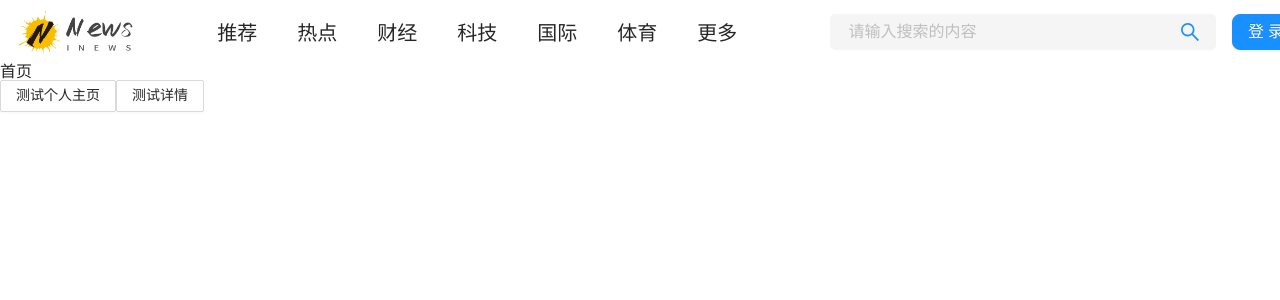
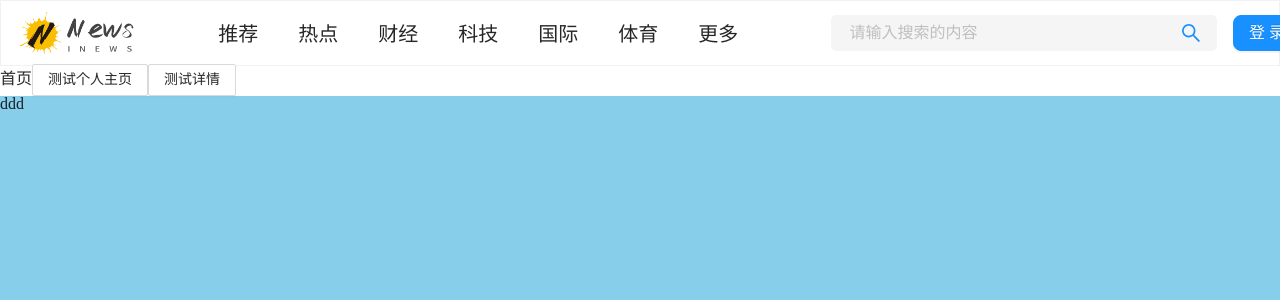
Before and after one commit to linjunc/iNews, a React (Create React App) app: page / in a window 1280 px wide. Shown: the top 300 px of the page. Built offline with nearby package versions, Linux system fonts and the light colour scheme.

Commit message:
feat: add layout header animate

```diff
--- a/package.json
+++ b/package.json
@@ -10,6 +10,7 @@
     "axios": "^0.24.0",
     "dayjs": "^1.10.7",
     "loadsh": "^0.0.4",
+    "lodash": "^4.17.21",
     "particles-bg": "^2.5.5",
     "rc-texty": "^0.2.0",
     "rc-tween-one": "^3.0.3",
--- a/src/layout/Header/index.jsx
+++ b/src/layout/Header/index.jsx
@@ -1,32 +1,62 @@
-import React, { useState } from 'react';
+import React, { useState, useEffect, useRef } from 'react';
 import { Button, Menu, Input } from 'antd';
 import { SearchOutlined } from '@ant-design/icons';
 import { Outlet, useNavigate } from 'react-router';
+import { throttle } from 'lodash'
 
 import logoSrc from '../../assets/logo/logo_text.png'
-import { MenuWrapper } from './style'
+import { MenuWrapper, FixedContainer } from './style'
 
 const { SubMenu } = Menu;
 
 const Header = () => {
     const [current, setCurrent] = useState("mail")
+    const [show, setShow] = useState(true)  // show 的改变导致了组件的重新渲染，怎么解决呢
     const navigate = useNavigate()
-
+    // 判断滚动方向
+    let scrollTop = 0
+    let topValue = 0
     // 函数处理
     const handleClick = e => {
         setCurrent(e.key);
-        navigate(`/`, { state:{current: e.key} })
+        navigate(`/`, { state: { current: e.key } })
     };
 
 
-    // 路由跳转
-    const toUser = () => {
-        navigate('/user')
+    // 获取距离顶部的距离
+    const getScrollTop = () => {
+        let scrollTop = 0;
+        if (document?.documentElement && document?.documentElement?.scrollTop) {
+            scrollTop = document?.documentElement.scrollTop;
         }
+        else if (document?.body) {
+            scrollTop = document?.body.scrollTop;
+        }
+        return scrollTop;
+    }
+    // 获取距离顶部的距离
+    const bindHandleScroll = throttle(() => {
+        scrollTop = getScrollTop();
+        //
+        // 大于一定距离并且上滚了，头部出现
+        if (scrollTop >= 500 && scrollTop >= topValue) {
+            setShow(false)
+        }
+        // 下滚了
+        if (scrollTop <= topValue) {
+            setShow(true)
+        }
+        setTimeout(function () { topValue = scrollTop; }, 0);
+    }, 200)
+    // 初始化滚动事件
+    useEffect(() => {
+        console.log('执行');
+        window.addEventListener('scroll', bindHandleScroll)
+        return () => {
+            window.removeEventListener('scroll', bindHandleScroll)
+        }
+    }, [])
 
-    const toDetail = () => {
-        navigate('/detail/234') // id
-    }
 
     const toLogin = () => {
         navigate('/login')
@@ -37,6 +67,7 @@ const Header = () => {
     }
     return (
         <div>
+            <FixedContainer style={{ transform: (show) && "translateZ(0)" }}>
                 <MenuWrapper>
                     <div className='layout-logo'>
                         <img src={logoSrc} onClick={toHome} alt="logo" />
@@ -75,10 +106,13 @@ const Header = () => {
                     </div>
                     <Button type="primary" onClick={toLogin} className='login-button'>登录</Button>
                 </MenuWrapper>
+            </FixedContainer>
+            {/* 占去头部的 64px */}
+            <div style={{ height: "64px" }}></div>
             <Outlet />
-            <Button onClick={toUser}> 测试个人主页 </Button>
-            <Button onClick={toDetail}> 测试详情 </Button>
-        </div>
+
+            <div style={{ height: "1400px", backgroundColor: "skyblue" }}> ddd</div>
+        </div >
     );
 };
 
--- a/src/layout/Header/style.js
+++ b/src/layout/Header/style.js
@@ -1,5 +1,15 @@
 import styled from "styled-components";
 
+export const FixedContainer = styled.header`
+    position: fixed;
+    width: 100%;
+    top: 0;
+    left: 0;
+    right: 0;
+    transition: all .3s;
+    border: 1px solid #f1f1f1;
+    transform: translate3d(0, -100%, 0);
+`
 export const MenuWrapper = styled.div`
     width: 1300px;
     height: 64px;
@@ -7,7 +17,7 @@ export const MenuWrapper = styled.div`
     display: flex;
     justify-content: space-between;
     align-items: center;
-    /* background-color: skyblue; */
+
     .layout-logo {
         height: 50px;
         padding: 0px 16px;
--- a/src/pages/home/index.jsx
+++ b/src/pages/home/index.jsx
@@ -1,12 +1,26 @@
 import React, { useMemo } from 'react';
+import { Button } from 'antd';
 import { useLocation, useHistory, useNavigate } from 'react-router-dom';
 
 const Home = (props) => {
+    const navigate = useNavigate()
     const location = useLocation()
     const channel = useMemo(() => location.state?.current ?? '首页', [location.state])
+
+    // 路由跳转
+    const toUser = () => {
+        navigate('/user')
+    }
+
+    const toDetail = () => {
+        navigate('/detail/234') // id
+    }
+
     return (
         <div>
             {channel}
+            <Button onClick={toUser}> 测试个人主页 </Button>
+            <Button onClick={toDetail}> 测试详情 </Button>
         </div>
     );
 };
```
Lines whose indentation alone changed are shown as unchanged.
